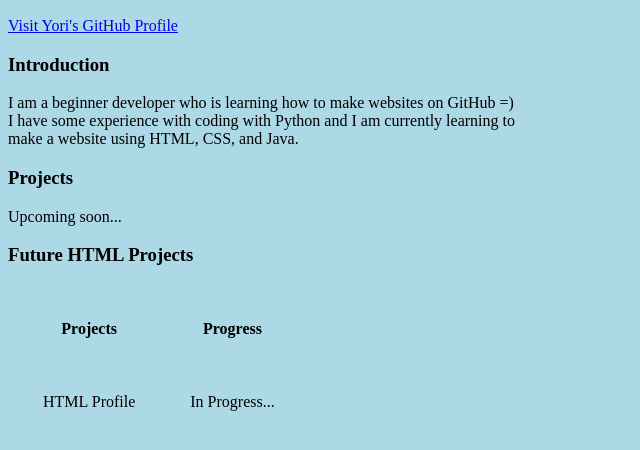
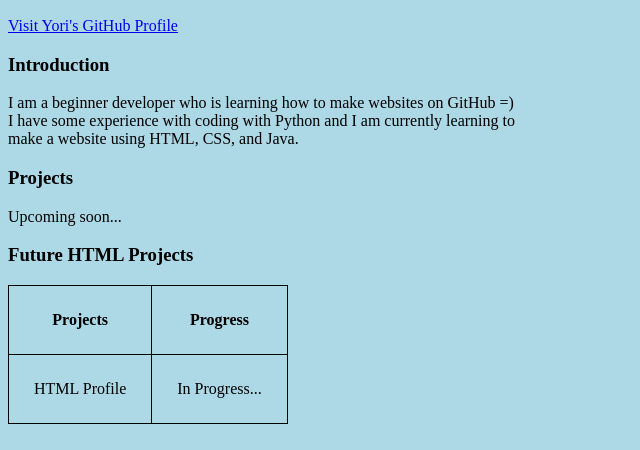
Before and after one commit to Yoriiiko/Yoriiiko.github.io, a plain HTML site: page index.html in a window 1280 px wide. Shown: the part 110-560 px from the top of the page, without its empty margins (0-640 px from the left). Drawn offline with Linux system fonts and the light colour scheme.

Commit message:
Update style.css

```diff
--- a/style.css
+++ b/style.css
@@ -6,13 +6,18 @@ h1 {
   margin-left: 20px;
 }
 
+table, th, td {
+  border: 1px solid black;
+  border-collapse: collapse;
+}
+
 table {
-  border-spacing: 15px;
+  border-spacing: 20px;
 }
 
 th, td {
-  padding-top: 20px;
-  padding-bottom: 20px;
-  padding-left: 20px;
-  padding-right: 20px;
+  padding-top: 25px;
+  padding-bottom: 25px;
+  padding-left: 25px;
+  padding-right: 25px;
 }
```
